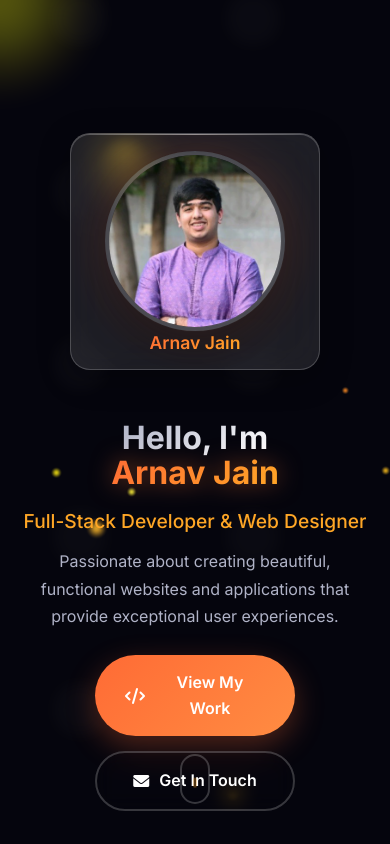
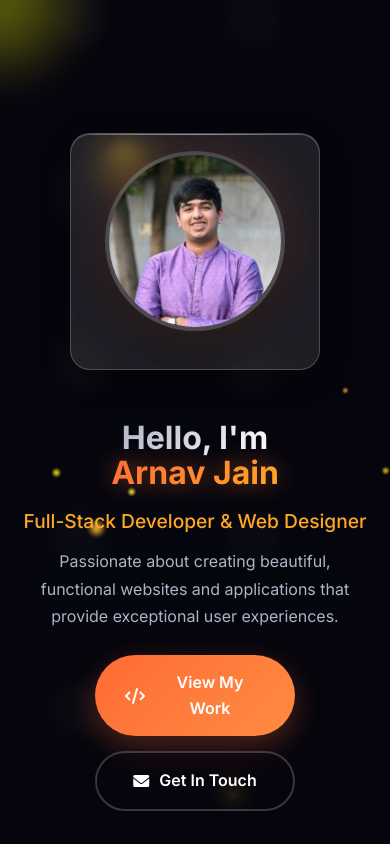
Before and after one commit to ArnavJain041106/ArnavJain041106.github.io, a website: page index.html in a window 390 px wide. Shown: the top 844 px of the page. Drawn offline with nearby package versions, Linux system fonts and the light colour scheme; animation ran at ten frames a second.

Commit message:
Update styles.css

```diff
--- a/styles.css
+++ b/styles.css
@@ -316,45 +316,7 @@ body {
     50% { transform: translateY(-20px); }
 }
 
-/* Scroll Indicator */
-.scroll-indicator {
-    position: absolute;
-    bottom: 30px;
-    left: 50%;
-    transform: translateX(-50%);
-    animation: bounce 2s infinite;
-}
-
-.scroll-mouse {
-    width: 30px;
-    height: 50px;
-    border: 2px solid var(--glass-border);
-    border-radius: 25px;
-    position: relative;
-}
-
-.scroll-wheel {
-    width: 4px;
-    height: 10px;
-    background: var(--accent-color);
-    border-radius: 2px;
-    position: absolute;
-    top: 8px;
-    left: 50%;
-    transform: translateX(-50%);
-    animation: scroll 2s infinite;
-}
-
-@keyframes bounce {
-    0%, 20%, 50%, 80%, 100% { transform: translateX(-50%) translateY(0); }
-    40% { transform: translateX(-50%) translateY(-10px); }
-    60% { transform: translateX(-50%) translateY(-5px); }
-}
-
-@keyframes scroll {
-    0% { opacity: 1; transform: translateX(-50%) translateY(0); }
-    100% { opacity: 0; transform: translateX(-50%) translateY(20px); }
-}
+/* Scroll Indicator - Completely Removed */
 
 /* Sections */
 section {
@@ -730,22 +692,6 @@ section {
         margin-bottom: 15px;
     }
 
-    /* Add name inside profile card on mobile */
-    .profile-card::after {
-        content: "Arnav Jain";
-        position: absolute;
-        bottom: 15px;
-        left: 50%;
-        transform: translateX(-50%);
-        color: var(--text-primary);
-        font-size: 1.3rem;
-        font-weight: 600;
-        background: linear-gradient(135deg, var(--primary-color), var(--accent-color));
-        -webkit-background-clip: text;
-        -webkit-text-fill-color: transparent;
-        background-clip: text;
-    }
-
     /* Hero text section */
     .hero-text {
         order: 1;
@@ -816,9 +762,4 @@ section {
         width: 180px;
         height: 180px;
     }
-
-    .profile-card::after {
-        font-size: 1.1rem;
-        bottom: 12px;
-    }
 }
```
